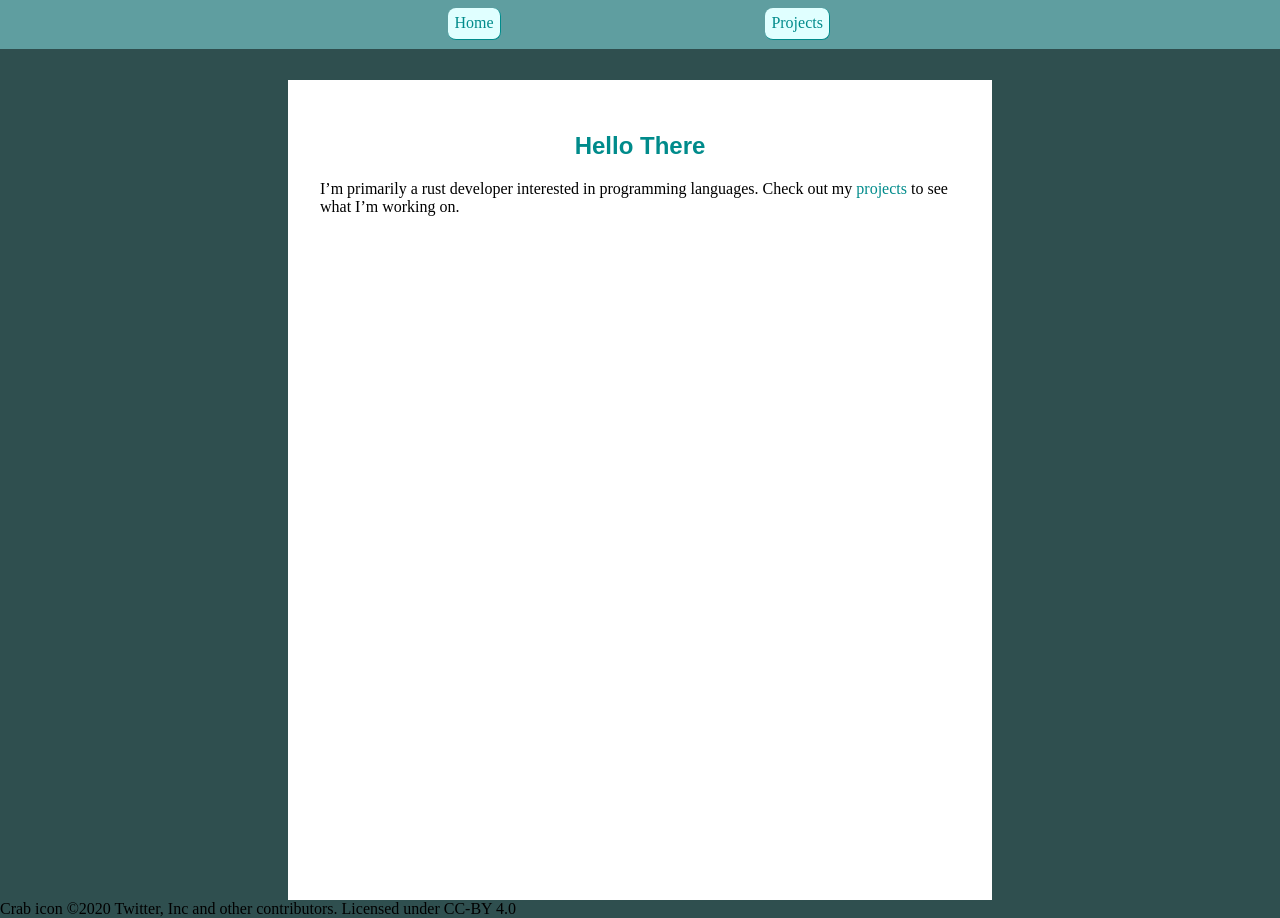
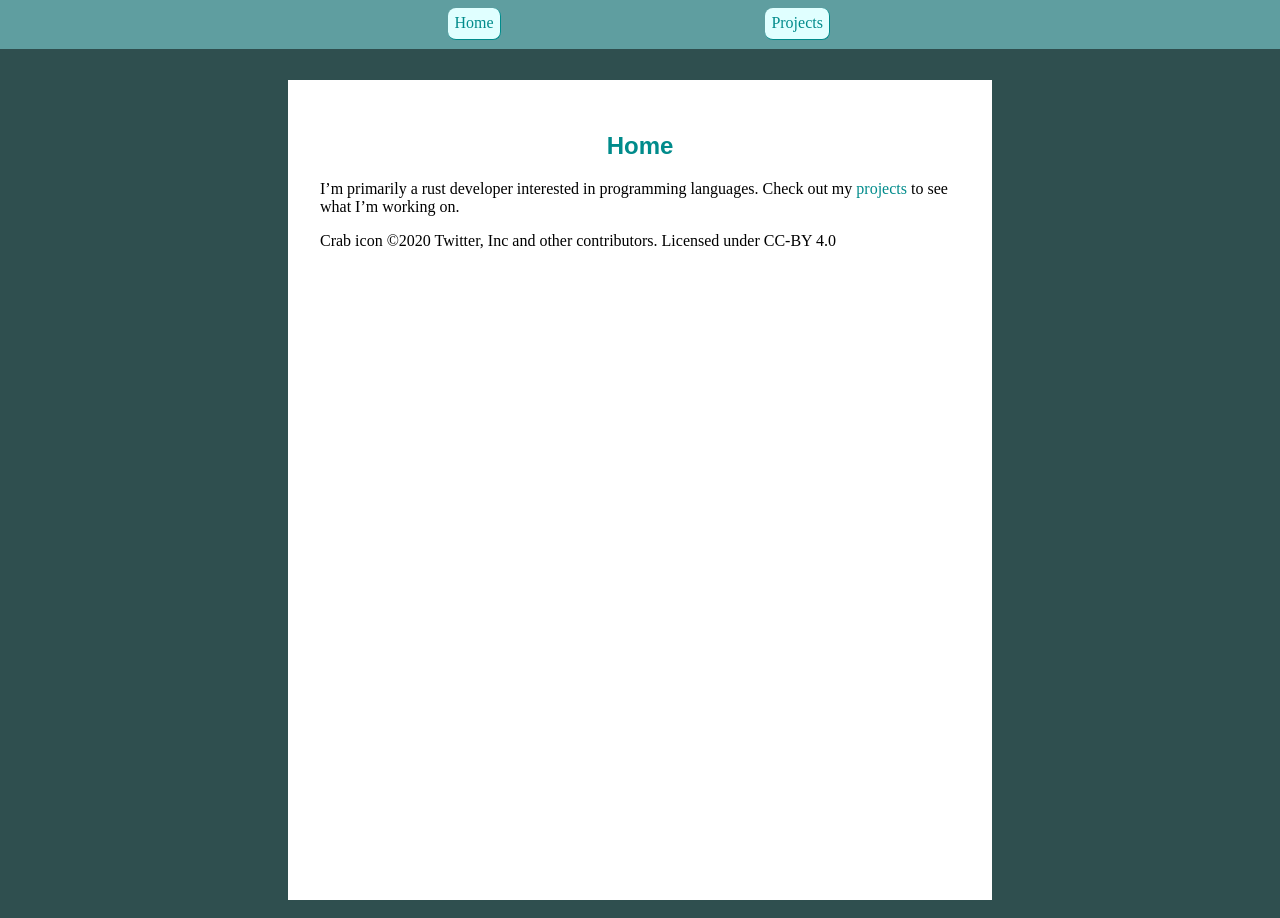
Before and after one commit to PokeJofeJr4th/webbed-site, a Jekyll site: the page built from index.md, in a window 1280 px wide. Built offline with Jekyll 4.4.1, drawn with Linux system fonts in a browser that asks for light colours.

Commit message:
update styles and templates

```diff
--- a/_layouts/default.html
+++ b/_layouts/default.html
@@ -11,17 +11,17 @@
   </head>
   <body>
     <nav>
-      <a href="/">Home</a>
-      <a href="/projects">Projects</a>
+      <a href="/" class="button">Home</a>
+      <a href="/projects" class="button">Projects</a>
     </nav>
     <section>
       {% if page.title %}
       <h1>{{ page.title }}</h1>
       {% endif %} {{ content }}
+      <footer>
+        Crab icon &copy;2020 Twitter, Inc and other contributors. Licensed under
+        CC-BY 4.0
+      </footer>
     </section>
-    <footer>
-      Crab icon &copy;2020 Twitter, Inc and other contributors. Licensed under
-      CC-BY 4.0
-    </footer>
   </body>
 </html>
--- a/index.md
+++ b/index.md
@@ -1,5 +1,5 @@
 ---
-title: Hello There
+title: Home
 layout: default
 ---
 
--- a/styles/main.css
+++ b/styles/main.css
@@ -42,7 +42,7 @@
   margin-right: 20vw;
 }
 
-nav a {
+.button {
   background-color: lightcyan;
   color: darkcyan;
   border: solid darkcyan;
@@ -53,11 +53,11 @@
   text-decoration: none;
 }
 
-nav a:hover {
+.button:hover {
   background-color: aliceblue;
 }
 
-nav a:active {
+.button:active {
   border-width: 0.1em 0 0 0.1em;
   margin-top: 0.6em;
   margin-bottom: 0.5em;
```
